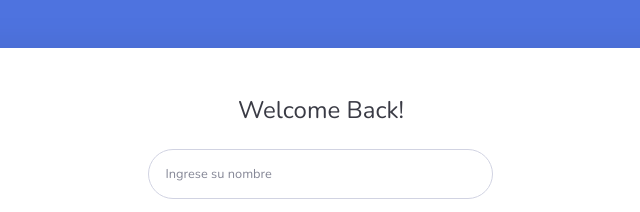
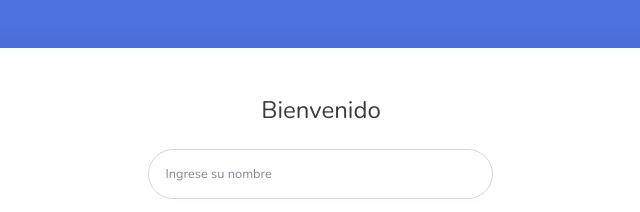
Before and after one commit to wendybarrantes/Plantilla-main, a website built with Parcel: page src/paginas-html/login.html in a window 1280 px wide. Shown: the top 212 px of the page, 328-968 px from the left. Built offline with nearby package versions, Linux system fonts and the light colour scheme.

Commit message:
titulo bienvenido

```diff
--- a/src/paginas-html/login.html
+++ b/src/paginas-html/login.html
@@ -39,7 +39,7 @@
                             <div class="col-lg-6">
                                 <div class="p-5">
                                     <div class="text-center">
-                                        <h1 class="h4 text-gray-900 mb-4 titulo">Welcome Back!</h1>
+                                        <h1 class="h4 text-gray-900 mb-4 titulo">Bienvenido</h1>
                                     </div>
                                     <form class="user contenedor">
                                         <div class="form-group">
```
Also changed, not shown: dist/login.html.
